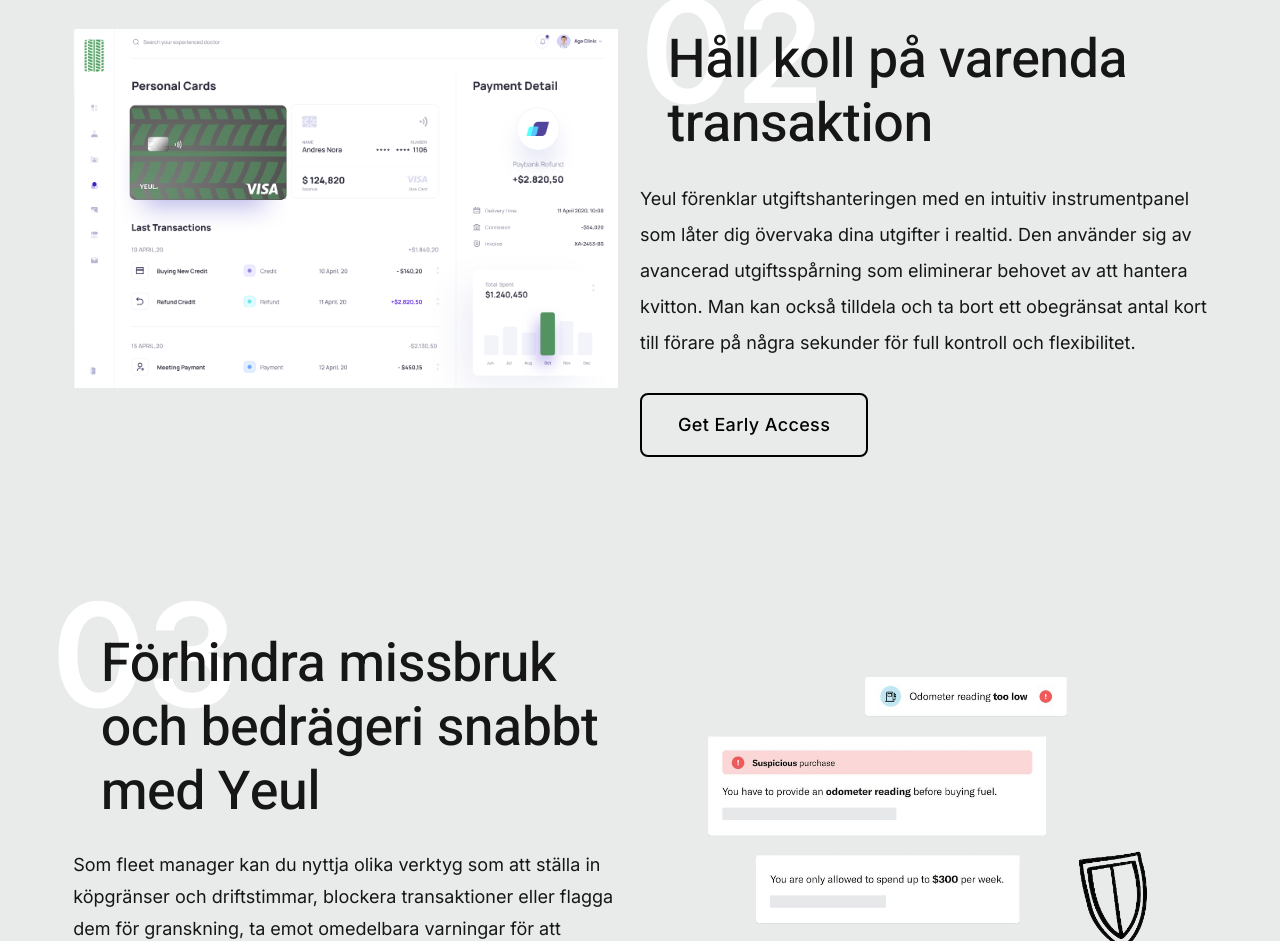
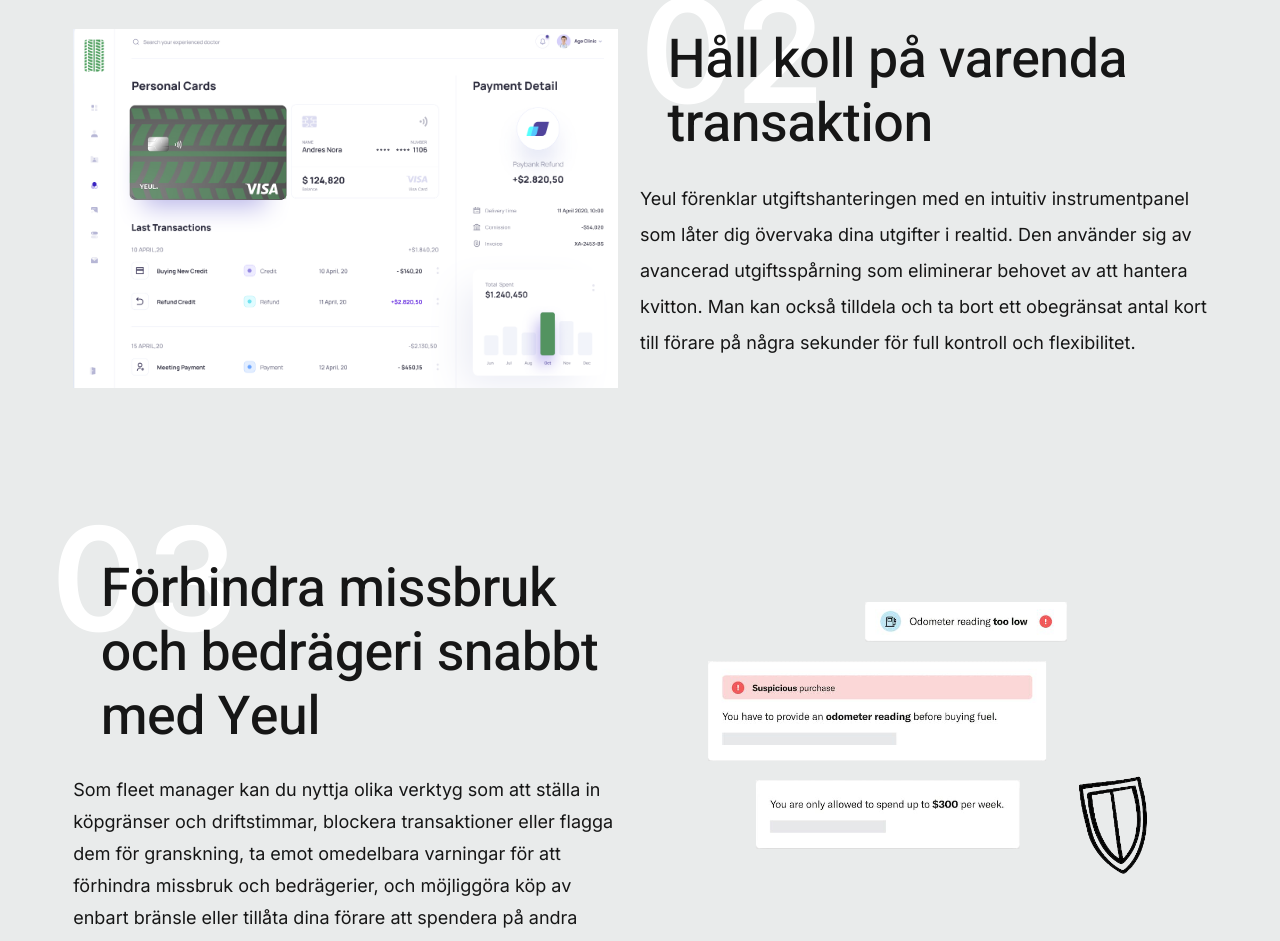
Before and after one commit to humamhwr/yeul, a plain HTML site: page index.html in a window 1280 px wide. Shown: the part 1575-2516 px from the top of the page. Drawn offline with Linux system fonts and the light colour scheme.

Commit message:
Update index.html

```diff
--- a/index.html
+++ b/index.html
@@ -222,9 +222,7 @@
                 och flexibilitet.
             </p>
 
-        <div class="s-intro__content-buttons">
-            <a href="#colophon" class="btn btn--stroke s-header__cta-btn smoothscroll">Get Early Access</a>
-        </div>
+
     </div>
     </div>
 
```
